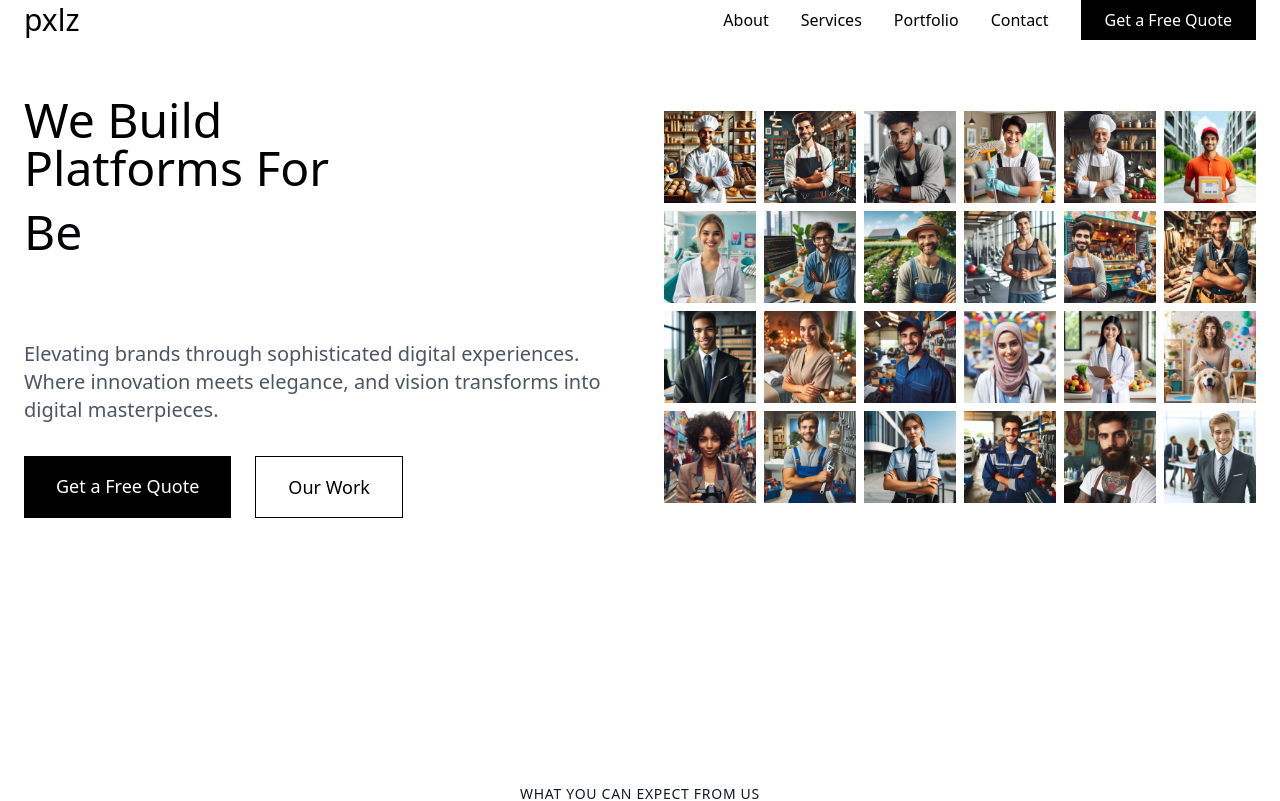
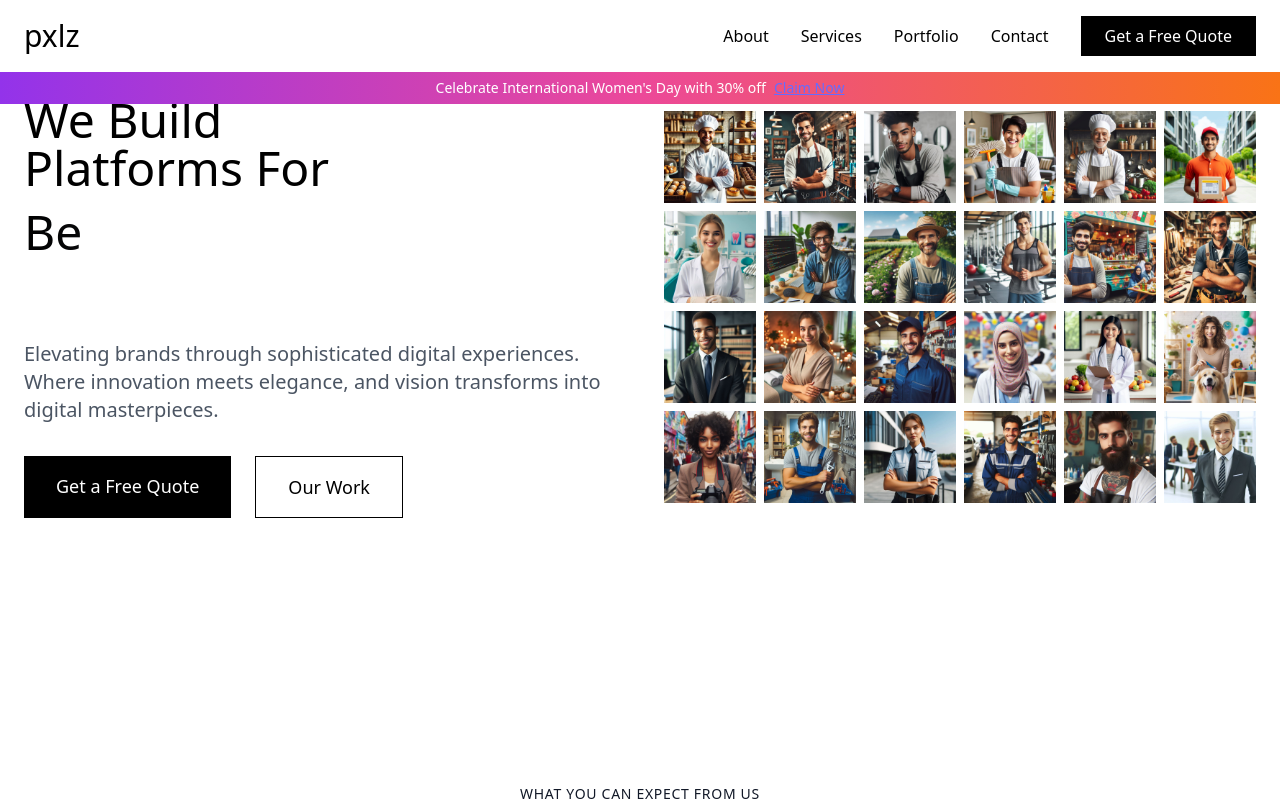
Before and after one commit to Bilel-Rahmouni/pxlz, a React (Vite) app: page / in a window 1280 px wide. Shown: the top 801 px of the page. Built offline with nearby package versions, Linux system fonts and the light colour scheme.

Commit message:
first commit

```diff
--- a/src/components/Navbar.tsx
+++ b/src/components/Navbar.tsx
@@ -11,9 +11,79 @@ const Logo = () => {
   );
 };
 
+const getSeasonalOffer = () => {
+  const today = new Date();
+  const month = today.getMonth(); // 0-11
+  const day = today.getDate();
+
+  // Special occasions with their dates and messages
+  const occasions = [
+    {
+      name: "Valentine's",
+      condition: month === 1 && day >= 1 && day <= 14,
+      message: "Love is in the air! Get 30% off this Valentine's season",
+     },
+    {
+      name: "Women's Day",
+      condition: month === 2 && day >= 1 && day <= 8,
+      message: "Celebrate International Women's Day with 30% off",
+     },
+    {
+      name: "Easter",
+      condition: month === 3 && day >= 15,
+      message: "Hop into savings! 30% off for Easter",
+     },
+    {
+      name: "Mother's Day",
+      condition: month === 4 && day <= 14,
+      message: "Show Mom some love with 30% off",
+     },
+    {
+      name: "Father's Day",
+      condition: month === 5 && day >= 10 && day <= 20,
+      message: "Celebrate Dad with 30% off",
+     },
+    {
+      name: "Summer",
+      condition: month >= 5 && month <= 7,
+      message: "Summer Special! Cool 30% off on all projects",
+     },
+    {
+      name: "Back to School",
+      condition: month === 7 && day >= 15 || month === 8 && day <= 15,
+      message: "Back to School! Get 30% off on your digital needs",
+     },
+    {
+      name: "Halloween",
+      condition: month === 9 && day >= 15 || month === 10 && day <= 31,
+      message: "Spooky Season Savings! 30% off",
+     },
+    {
+      name: "Christmas",
+      condition: month === 11 && day >= 1 && day <= 25,
+      message: "Holiday Magic! Unwrap 30% savings",
+     },
+    {
+      name: "Spring",
+      condition: month >= 2 && month <= 4,
+      message: "Spring into action with 30% off",
+     }
+  ];
+
+  // Find the current occasion
+  const currentOccasion = occasions.find(occasion => occasion.condition);
+
+  // Default offer if no special occasion
+  return currentOccasion || {
+    name: "Special",
+    message: "🎉 Special Offer: Get 30% Off Your First Project!",
+   };
+};
+
 const Navbar = () => {
   const [isScrolled, setIsScrolled] = useState(false);
   const [isMenuOpen, setIsMenuOpen] = useState(false);
+  const [currentOffer, setCurrentOffer] = useState(getSeasonalOffer());
 
   useEffect(() => {
     const handleScroll = () => {
@@ -23,6 +93,25 @@ const Navbar = () => {
 
     window.addEventListener('scroll', handleScroll);
     return () => window.removeEventListener('scroll', handleScroll);
+  }, []);
+
+  // Update offer daily
+  useEffect(() => {
+    const checkDate = () => {
+      setCurrentOffer(getSeasonalOffer());
+    };
+
+    // Check at midnight each day
+    const now = new Date();
+    const night = new Date(now.getFullYear(), now.getMonth(), now.getDate() + 1);
+    const msToMidnight = night.getTime() - now.getTime();
+
+    // Initial check
+    checkDate();
+
+    // Set up timer for next check
+    const timer = setTimeout(checkDate, msToMidnight);
+    return () => clearTimeout(timer);
   }, []);
 
   const navLinks = [
@@ -60,9 +149,11 @@ const Navbar = () => {
       initial={{ y: -100 }}
       animate={{ y: 0 }}
       transition={{ duration: 0.5 }}
-      className="fixed top-0 left-0 right-0 w-full z-50 transition-all duration-300 bg-white shadow-lg md:bg-transparent md:shadow-none"
+      className={`fixed w-full z-50 transition-all duration-300
+        bg-white shadow-lg md:bg-transparent md:shadow-none
+        ${isScrolled ? 'md:bg-white md:shadow-lg' : ''}`}
     >
-      <div className="container mx-auto px-4 md:px-6">
+      <div className="container mx-auto px-4 md:px-6 py-2 md:py-4">
         <div className="flex items-center justify-between h-[60px] md:h-auto">
           {/* Logo */}
           <Logo />
@@ -147,6 +238,16 @@ const Navbar = () => {
           )}
         </AnimatePresence>
       </div>
+
+      {/* Promotion Line */}
+      <div className="bg-gradient-to-r from-purple-600 via-pink-500 to-orange-500 py-1.5 text-center">
+        <p className="text-white text-sm font-medium">
+          {currentOffer.message}
+          <a href="#contact" onClick={(e) => handleNavClick(e, '#contact')} className="underline ml-2 hover:text-gray-200">
+            Claim Now
+          </a>
+        </p>
+      </div>
     </motion.nav>
   );
 };
--- a/src/components/Services.tsx
+++ b/src/components/Services.tsx
@@ -75,17 +75,8 @@ const Services = () => {
                          border-black"
                       >
                         <div className={`flex items-center gap-3 mb-2 ${index % 2 === 0 ? 'justify-end' : ''}`}>
-                          {index % 2 === 1 && (
-                            <div className="bg-black bg-opacity-5  p-2">
-                              <step.icon className="text-lg text-black" />
-                            </div>
-                          )}
-                          <h3 className="text-base font-semibold">{step.title}</h3>
-                          {index % 2 === 0 && (
-                            <div className="bg-black bg-opacity-5  p-2">
-                              <step.icon className="text-lg text-black" />
-                            </div>
-                          )}
+                           <h3 className="text-base font-semibold">{step.title}</h3>
+
                         </div>
                         <p className="text-sm text-gray-600">{step.description}</p>
                       </motion.div>
```
